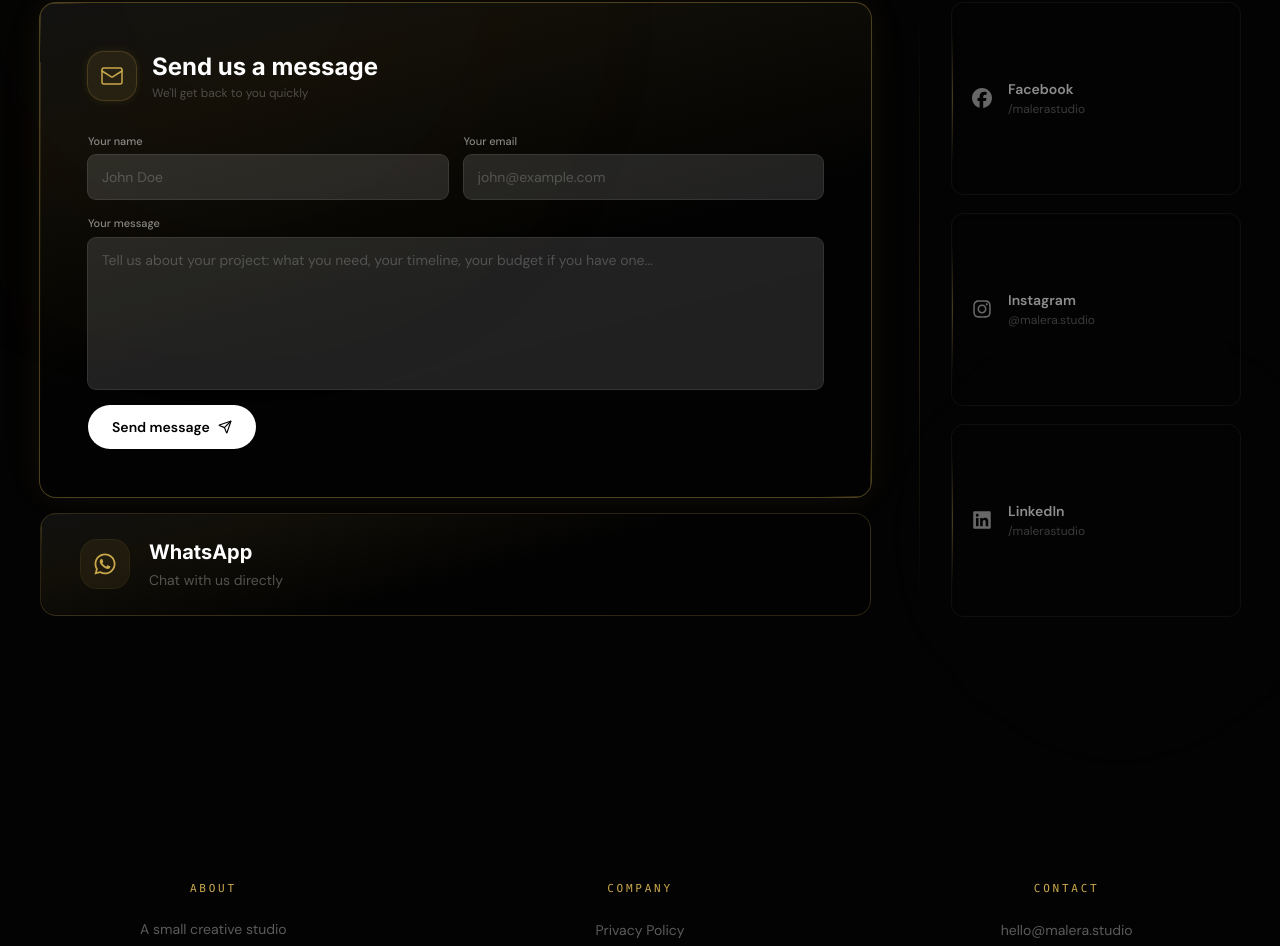
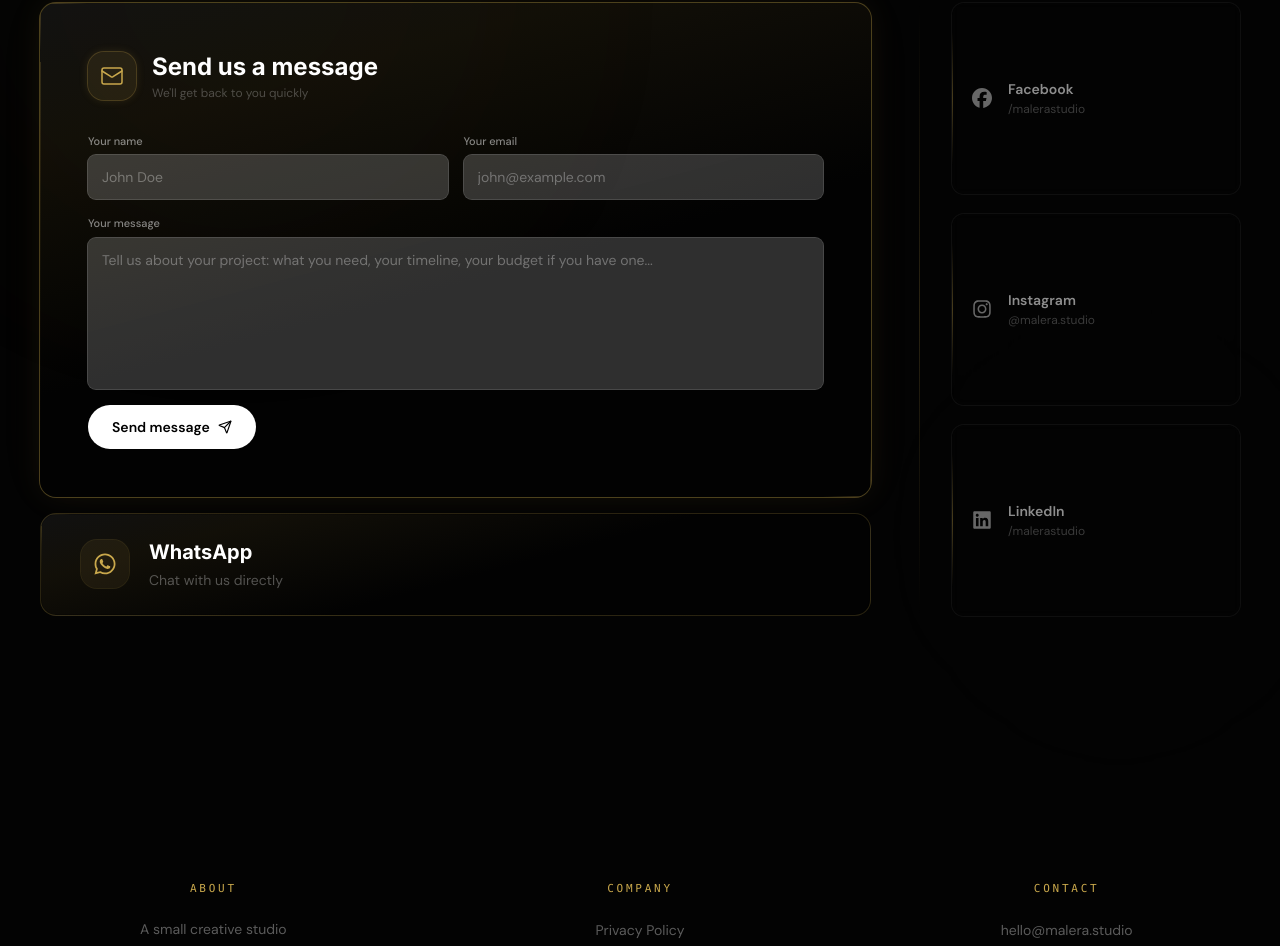
Before and after one commit to ethanhunthere/malera, a Next.js app: page / in a window 1280 px wide. Shown: the part 6671-7617 px from the top of the page. Built offline with nearby package versions, Linux system fonts and the light colour scheme.

Commit message:
fix: contact form visibility, social card iPad height, mail card hover removal

```diff
--- a/src/features/home/components/Contact.tsx
+++ b/src/features/home/components/Contact.tsx
@@ -99,7 +99,7 @@ export default function Contact() {
                 href={href}
                 target="_blank"
                 rel="noopener noreferrer"
-                className="group/strip relative flex items-center gap-3 sm:gap-4 min-[3000px]:gap-6 pl-4 sm:pl-5 min-[3000px]:pl-7 pr-2 sm:pr-3 min-[3000px]:pr-4 py-3 sm:py-4 min-[3000px]:py-6 lg:flex-1 rounded-xl min-[3000px]:rounded-2xl overflow-hidden
+                className="group/strip relative flex items-center gap-3 sm:gap-4 min-[3000px]:gap-6 pl-4 sm:pl-5 min-[3000px]:pl-7 pr-2 sm:pr-3 min-[3000px]:pr-4 py-4 sm:py-5 md:py-7 lg:py-4 min-[3000px]:py-6 md:flex-1 rounded-xl min-[3000px]:rounded-2xl overflow-hidden
                   transition-all duration-500
                   hover:translate-x-0.5 lg:hover:translate-x-1.5
                   backdrop-blur-[6px] hover:backdrop-blur-[10px]
--- a/src/features/home/components/ContactForm.tsx
+++ b/src/features/home/components/ContactForm.tsx
@@ -138,9 +138,9 @@ export default function ContactForm() {
               type="text"
               required
               placeholder="John Doe"
-              className="w-full bg-white/[0.12] ring-1 ring-white/[0.20] rounded-lg min-[3000px]:rounded-xl px-3.5 py-2.5 sm:py-3 min-[3000px]:px-6 min-[3000px]:py-5 min-[5000px]:px-8 min-[5000px]:py-6 text-white text-xs sm:text-sm min-[3000px]:text-lg min-[5000px]:text-xl
-                placeholder:text-white/[0.22]
-                focus:outline-none focus:ring-[#C9A84C]/40 focus:bg-white/[0.16] focus:ring-[1.5px]
+              className="w-full bg-white/[0.18] ring-1 ring-white/[0.28] rounded-lg min-[3000px]:rounded-xl px-3.5 py-2.5 sm:py-3 min-[3000px]:px-6 min-[3000px]:py-5 min-[5000px]:px-8 min-[5000px]:py-6 text-white text-xs sm:text-sm min-[3000px]:text-lg min-[5000px]:text-xl
+                placeholder:text-white/[0.32]
+                focus:outline-none focus:ring-[#C9A84C]/40 focus:bg-white/[0.24] focus:ring-[1.5px]
                 transition-all duration-300"
             />
           </div>
@@ -155,9 +155,9 @@ export default function ContactForm() {
               type="email"
               required
               placeholder="john@example.com"
-              className="w-full bg-white/[0.12] ring-1 ring-white/[0.20] rounded-lg min-[3000px]:rounded-xl px-3.5 py-2.5 sm:py-3 min-[3000px]:px-6 min-[3000px]:py-5 min-[5000px]:px-8 min-[5000px]:py-6 text-white text-xs sm:text-sm min-[3000px]:text-lg min-[5000px]:text-xl
-                placeholder:text-white/[0.22]
-                focus:outline-none focus:ring-[#C9A84C]/40 focus:bg-white/[0.16] focus:ring-[1.5px]
+              className="w-full bg-white/[0.18] ring-1 ring-white/[0.28] rounded-lg min-[3000px]:rounded-xl px-3.5 py-2.5 sm:py-3 min-[3000px]:px-6 min-[3000px]:py-5 min-[5000px]:px-8 min-[5000px]:py-6 text-white text-xs sm:text-sm min-[3000px]:text-lg min-[5000px]:text-xl
+                placeholder:text-white/[0.32]
+                focus:outline-none focus:ring-[#C9A84C]/40 focus:bg-white/[0.24] focus:ring-[1.5px]
                 transition-all duration-300"
             />
           </div>
@@ -173,9 +173,9 @@ export default function ContactForm() {
             required
             rows={4}
             placeholder="Tell us about your project: what you need, your timeline, your budget if you have one..."
-            className="w-full flex-1 min-h-[100px] sm:min-h-[120px] min-[3000px]:min-h-[180px] min-[5000px]:min-h-[220px] bg-white/[0.12] ring-1 ring-white/[0.20] rounded-lg min-[3000px]:rounded-xl px-3.5 py-2.5 sm:py-3 min-[3000px]:px-6 min-[3000px]:py-5 min-[5000px]:px-8 min-[5000px]:py-6 text-white text-xs sm:text-sm min-[3000px]:text-lg min-[5000px]:text-xl
-              placeholder:text-white/[0.22] resize-none
-              focus:outline-none focus:ring-[#C9A84C]/40 focus:bg-white/[0.16] focus:ring-[1.5px]
+            className="w-full flex-1 min-h-[100px] sm:min-h-[120px] min-[3000px]:min-h-[180px] min-[5000px]:min-h-[220px] bg-white/[0.18] ring-1 ring-white/[0.28] rounded-lg min-[3000px]:rounded-xl px-3.5 py-2.5 sm:py-3 min-[3000px]:px-6 min-[3000px]:py-5 min-[5000px]:px-8 min-[5000px]:py-6 text-white text-xs sm:text-sm min-[3000px]:text-lg min-[5000px]:text-xl
+              placeholder:text-white/[0.32] resize-none
+              focus:outline-none focus:ring-[#C9A84C]/40 focus:bg-white/[0.24] focus:ring-[1.5px]
               transition-all duration-300"
           />
         </div>
```
